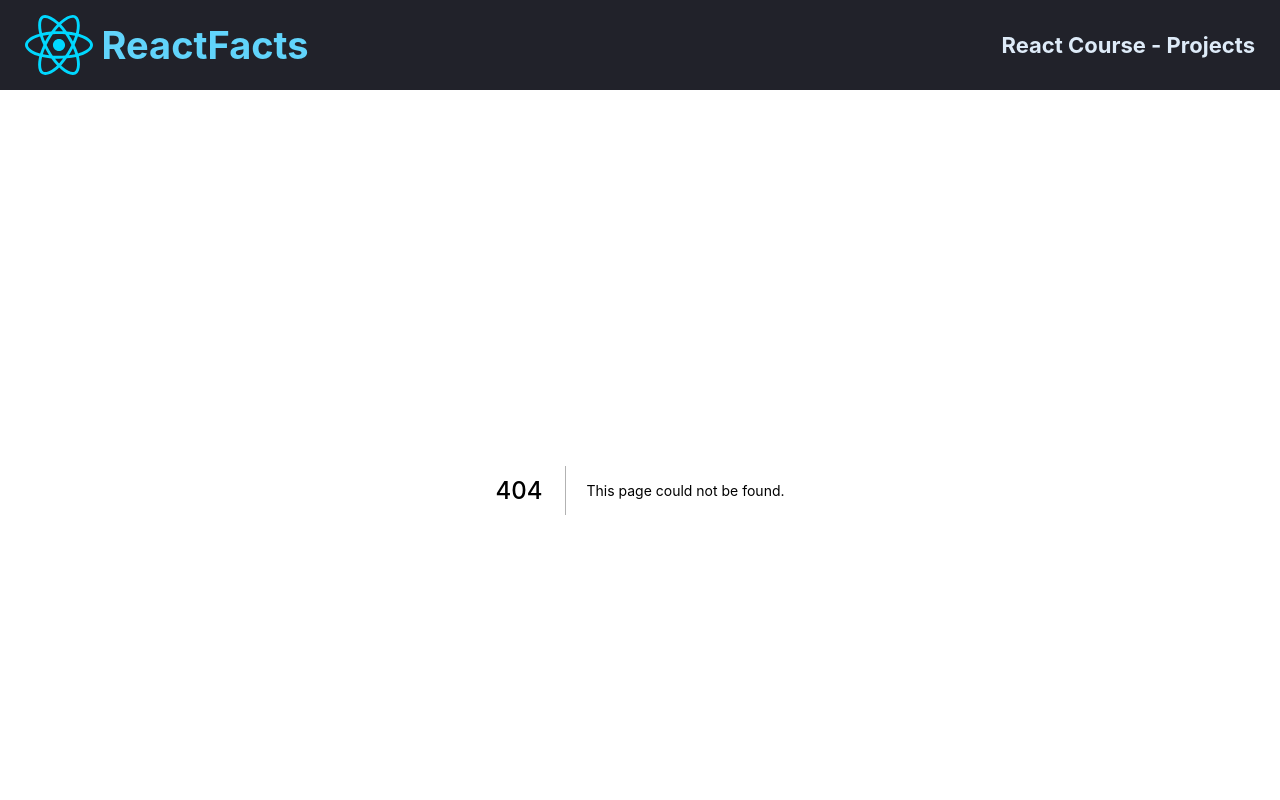
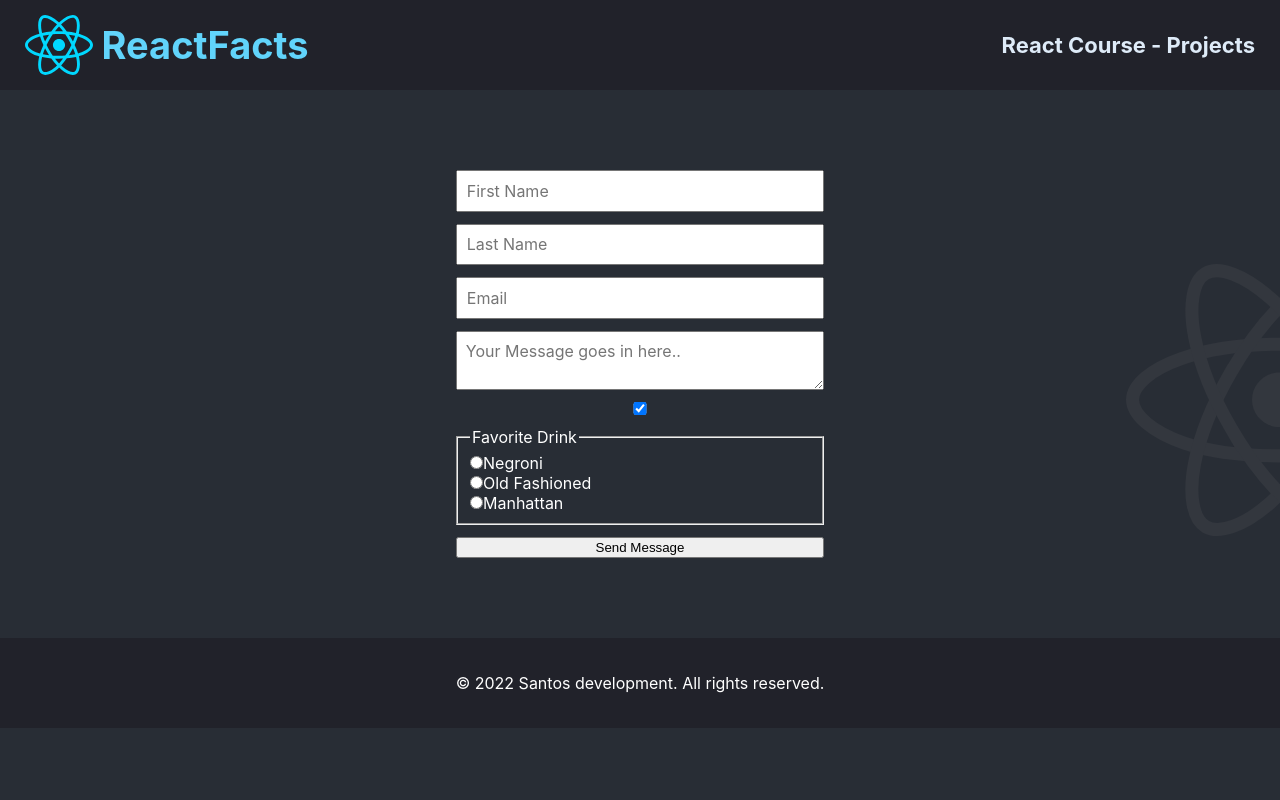
Before and after one commit to wlsp/react-nextjs_learning, a Next.js app: page /form in a window 1280 px wide. Before the commit this address had no page. Shown: the top 800 px of the page. Built offline with nearby package versions, Linux system fonts and the light colour scheme; what @badrap/bar-of-progress would draw is missing.

Commit message:
changed styling

```diff
--- /dev/null
+++ b/pages/form.jsx
@@ -0,0 +1,131 @@
+import React, { useState } from 'react';
+
+export default function form() {
+  const [formData, setFormData] = useState({
+    firstName: '',
+    lastName: '',
+    email: '',
+    message: '',
+    agreed: true,
+    drink: ""
+  })
+
+  function handleChange(event) {
+    const { name, value, type, checked } = event.target
+    setFormData(prevFormData => {
+      return {
+        ...prevFormData,
+        [name]: type === "checkbox" ? checked : value
+      }
+    })
+  }
+
+  function handleSubmit(event) {
+    event.preventDefault()
+    console.log(formData)
+    setFormData({
+      firstName: '',
+      lastName: '',
+      email: '',
+      message: '',
+      agreed: true,
+      drink: ""
+    });
+  }
+  const formStyles = {
+    color: "#fff",
+    display: "flex",
+    flexDirection: "column",
+    gap: ".75rem",
+    margin: "0 auto",
+    padding: "5rem",
+    width: "33rem"
+  };
+
+  const inputStyles = {
+    fontFamily: "inherit",
+    fontSize: "1rem",
+    padding: ".55rem",
+    maxWidth: "23rem"
+  }
+
+  return (
+    <div>
+      <form
+        onSubmit={handleSubmit}
+        style={formStyles}>
+        <input type='text'
+          placeholder='First Name'
+          onChange={handleChange}
+          name='firstName'
+          value={formData.firstName}
+          style={inputStyles}
+        />
+        <input type='text'
+          placeholder='Last Name'
+          onChange={handleChange}
+          name='lastName'
+          value={formData.lastName}
+          style={inputStyles}
+        />
+        <input type='text'
+          placeholder='Email '
+          onChange={handleChange}
+          name='email'
+          value={formData.email}
+          style={inputStyles}
+        />
+        <textarea
+          placeholder='Your Message goes in here.. '
+          onChange={handleChange}
+          name='message'
+          value={formData.message}
+          style={inputStyles}
+        />
+        <input
+          type='checkbox'
+          checked={formData.agreed}
+          onChange={handleChange}
+          name='agreed' />
+        <fieldset>
+          <legend>Favorite Drink</legend>
+
+          <input
+            type="radio"
+            id="negroni"
+            name="drink"
+            value="negroni"
+            checked={formData.drink === "negroni"}
+            onChange={handleChange}
+          />
+          <label htmlFor="negroni">Negroni</label>
+          <br />
+
+          <input
+            type="radio"
+            id="old-fashioned"
+            name="drink"
+            value="old-fashioned"
+            checked={formData.drink === "old-fashioned"}
+            onChange={handleChange}
+          />
+          <label htmlFor="old-fashioned">Old Fashioned</label>
+          <br />
+
+          <input
+            type="radio"
+            id="manhattan"
+            name="drink"
+            value="manhattan"
+            checked={formData.drink === "manhattan"}
+            onChange={handleChange}
+          />
+          <label htmlFor="manhattan">Manhattan</label>
+          <br />
+
+        </fieldset>
+        <button>Send Message</button>
+      </form>
+    </div>
+  );
+}
--- a/styles/Airbnb.module.scss
+++ b/styles/Airbnb.module.scss
@@ -8,7 +8,7 @@ font-family: 'Poppins', sans-serif;
   border-radius: .5625rem;
   font-family: 'Poppins', sans-serif;
   height: 100%;
-  margin: 0 auto;
+  margin: 2rem auto;
   width: 34.375rem;
 
   &--grey {
@@ -57,6 +57,9 @@ font-family: 'Poppins', sans-serif;
     overscroll-behavior-x: contain;
     scroll-snap-type: x mandatory;
     width: 100%;
+    &::-webkit-scrollbar {
+      display: none;
+    }
   }
 
   &--card {
--- a/styles/MemeGenerator.module.scss
+++ b/styles/MemeGenerator.module.scss
@@ -1,6 +1,7 @@
 .meme {
   background: #fff;
   margin: 2rem auto;
+  min-height: 100vmin;
   width: 38.625rem;
 
   &--header {
```
